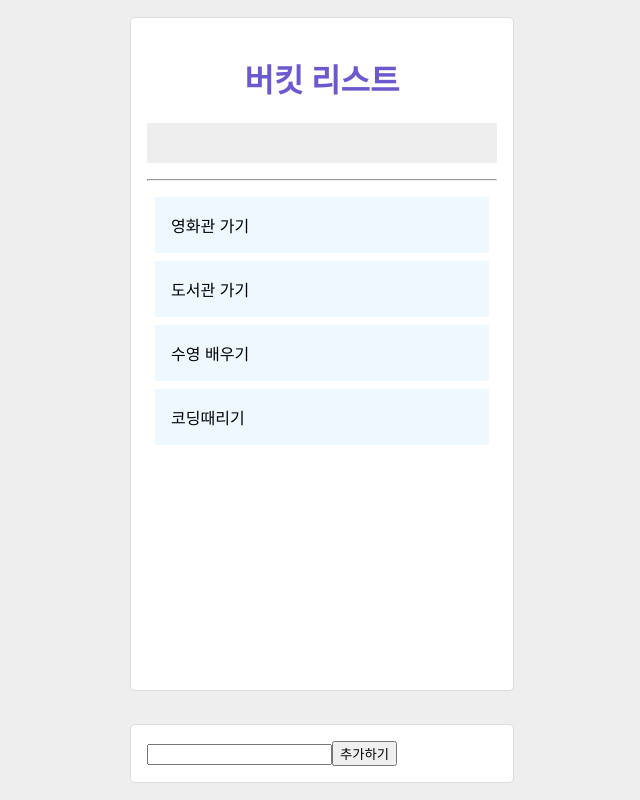
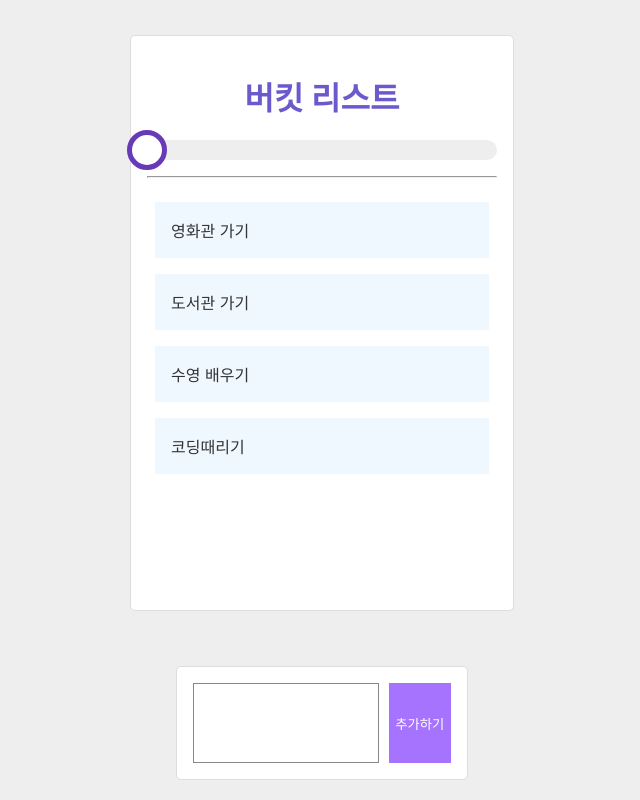
Before and after one commit to lnuvy/hanghae_react1, a React (Create React App) app: page / in a window 1280 px wide. Shown: the whole page, without its empty margins (318-958 px from the left). Built offline with nearby package versions, Linux system fonts and the light colour scheme.

Commit message:
style 튜터님거랑 다른데 어딘지 모르겠음 ..

```diff
--- a/src/App.js
+++ b/src/App.js
@@ -33,7 +33,6 @@ function App() {
           <Route path="*" element={<NotFound />} />
         </Routes>
       </Container>
-
       <InputWrap>
         <input type="text" ref={text} />
         <button onClick={addBucket}>추가하기</button>
@@ -52,9 +51,9 @@ const AppWrap = styled.div`
 
 const Container = styled.div`
   background-color: #fff;
-  width: 50vw;
+  width: 60vw;
   max-width: 350px;
-  height: 80vh;
+  min-height: 60vh;
   margin: auto;
   padding: 16px;
   border: 1px solid #ddd;
@@ -72,12 +71,31 @@ const Line = styled.hr`
 
 const InputWrap = styled.div`
   background-color: #fff;
-  width: 50vw;
   max-width: 350px;
-  margin: auto;
+  min-height: 10vh;
   padding: 16px;
+  margin: 20px auto;
+  border-radius: 5px;
   border: 1px solid #ddd;
-  border-radius: 5px;
+  display: flex;
+  & > * {
+    padding: 5px;
+  }
+  & input {
+    border: 1px solid #888;
+    width: 70%;
+    margin-right: 10px;
+  }
+  & input:focus {
+    outline: none;
+    border: 1px solid #a673ff;
+  }
+  & button {
+    width: 25%;
+    color: #fff;
+    border: #a673ff;
+    background: #a673ff;
+  }
 `;
 
 export default App;
--- a/src/BucketList.js
+++ b/src/BucketList.js
@@ -12,7 +12,7 @@ const BucketList = (props) => {
   const my_lists = useSelector((state) => state.bucket.list);
 
   return (
-    <div ref={my_wrap}>
+    <ListStyle>
       {my_lists.map((list, index) => {
         return (
           <ItemStyle
@@ -26,14 +26,24 @@ const BucketList = (props) => {
           </ItemStyle>
         );
       })}
-    </div>
+    </ListStyle>
   );
 };
+
+const ListStyle = styled.div`
+  display: flex;
+  flex-direction: column;
+  height: 100%;
+  overflow-x: hidden;
+  overflow-y: auto;
+  height: 50vh;
+`;
 
 const ItemStyle = styled.div`
   padding: 16px;
   margin: 8px;
-  background-color: ${(props) => (props.completed ? "tomato" : "aliceblue")};
+  color: ${(props) => (props.completed ? "#fff" : "#333")};
+  background-color: ${(props) => (props.completed ? "#a673ff" : "aliceblue")};
 `;
 
 export default BucketList;
--- a/src/Progress.js
+++ b/src/Progress.js
@@ -15,21 +15,35 @@ const Progress = () => {
   return (
     <ProgressBar>
       <HighLight width={(count / bucket_list.length) * 100 + "%"} />
+      <Dot />
     </ProgressBar>
   );
 };
 
 const ProgressBar = styled.div`
+  display: flex;
   background-color: #eee;
   width: 100%;
-  height: 40px;
+  height: 20px;
+  align-items: center;
+  border-radius: 20px;
 `;
 
 const HighLight = styled.div`
-  background-color: tomato;
+  background-color: #673ab7;
   transition: 1s;
   width: ${(props) => props.width};
-  height: 40px;
+  height: 20px;
+  border-radius: 20px;
+`;
+
+const Dot = styled.div`
+  width: 30px;
+  height: 30px;
+  background: #fff;
+  border: 5px solid #673ab7;
+  border-radius: 40px;
+  margin: 0 0 0 -20px;
 `;
 
 export default Progress;
```
